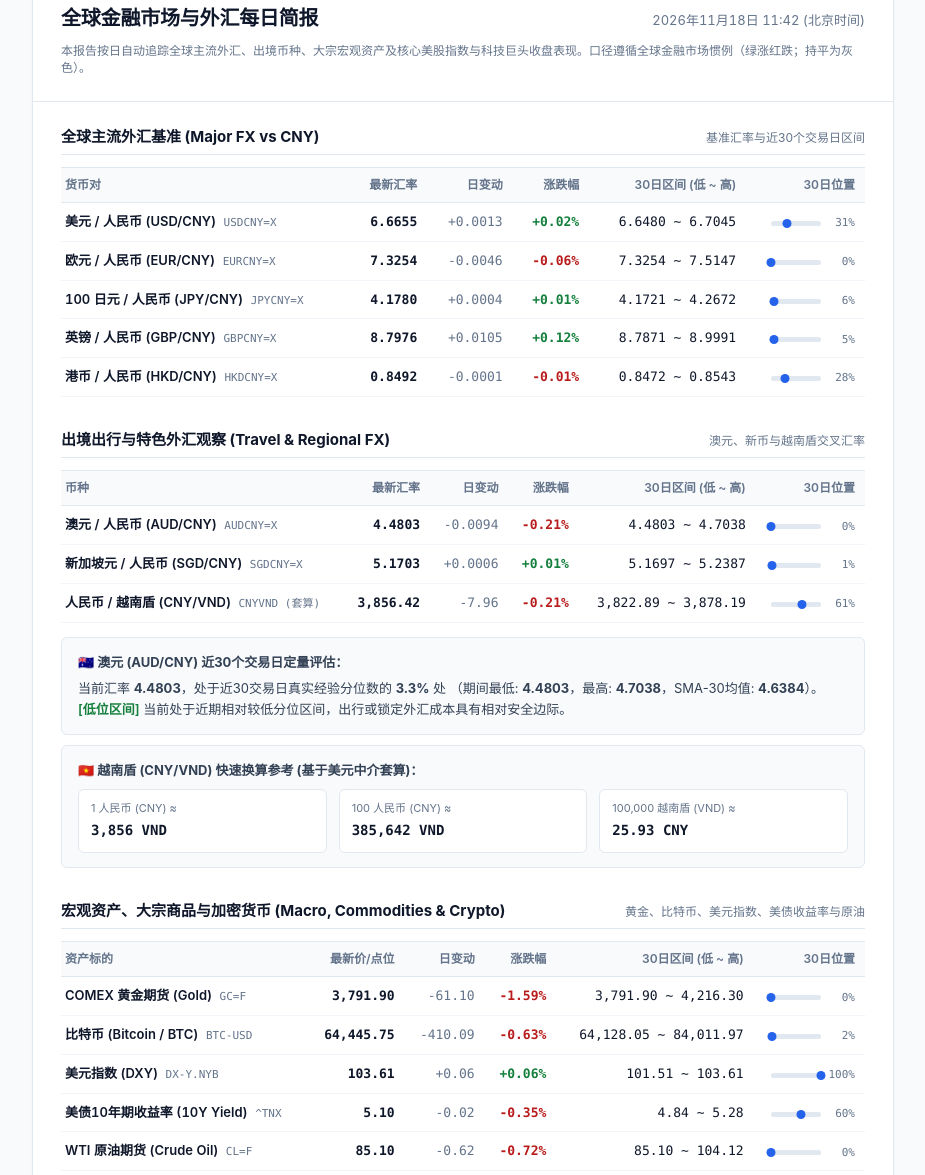
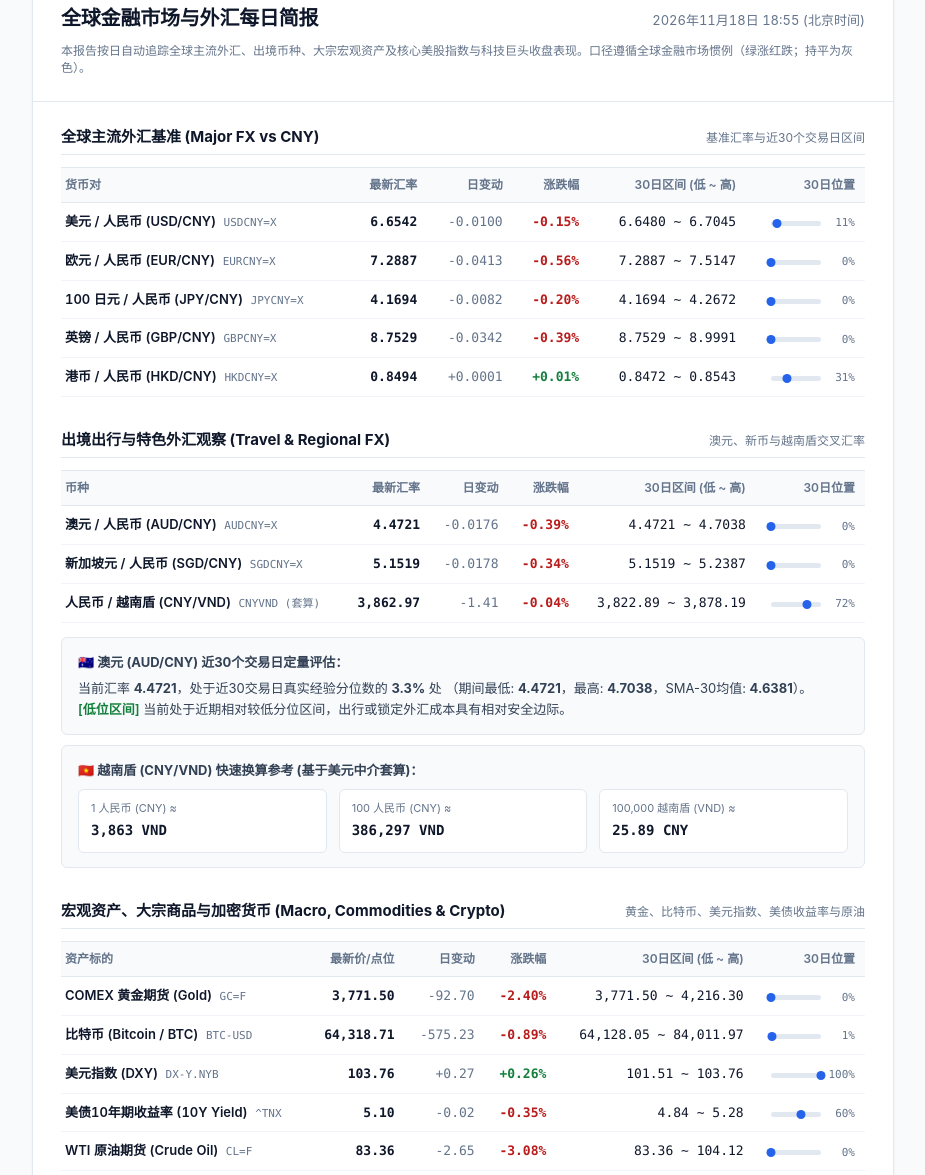
Before and after one commit to crimson-and-clover/daily-actions, a plain HTML site: page market-fx/archives/2026-11-18.html in a window 1280 px wide. Shown: the part 81-1256 px from the top of the page, without its empty margins (177-1102 px from the left). Drawn offline with Linux system fonts and the light colour scheme.

Commit message:
deploy: 554f1c892e4ee3c9bd8b2dceec618f4a09fd609b

```diff
--- a/market-fx/archives/2026-11-18.html
+++ b/market-fx/archives/2026-11-18.html
@@ -3,7 +3,7 @@
 <head>
     <meta charset="utf-8">
     <meta name="viewport" content="width=device-width, initial-scale=1.0">
-    <title>全球金融市场行情与外汇简报 - 2026年11月18日 11:42 (北京时间)</title>
+    <title>全球金融市场行情与外汇简报 - 2026年11月18日 18:55 (北京时间)</title>
     <style>
         :root {
             --bg-color: #f8fafc;
@@ -313,7 +313,7 @@
         <div class="header">
             <div class="header-top">
                 <h1 class="header-title">全球金融市场与外汇每日简报</h1>
-                <div class="header-meta">2026年11月18日 11:42 (北京时间)</div>
+                <div class="header-meta">2026年11月18日 18:55 (北京时间)</div>
             </div>
             <div class="header-notice">
                 本报告按日自动追踪全球主流外汇、出境币种、大宗宏观资产及核心美股指数与科技巨头收盘表现。口径遵循全球金融市场惯例（绿涨红跌；持平为灰色）。
@@ -341,29 +341,29 @@
                     <tbody>
                         <tr>
                             <td>美元 / 人民币 (USD/CNY) <span class="symbol-code">USDCNY=X</span></td>
-                            <td><b>6.6655</b></td>
-                            <td style="color: var(--muted);">+0.0013</td>
+                            <td><b>6.6542</b></td>
+                            <td style="color: var(--muted);">-0.0100</td>
                             <td>
-                                <span class="badge-up">+0.02%</span>
+                                <span class="badge-down">-0.15%</span>
                             </td>
                             <td>6.6480 ~ 6.7045</td>
                             <td>
                                 <div class="range-cell">
                                     <div class="range-track">
-                                        <div class="range-thumb" style="left: 31%;"></div>
+                                        <div class="range-thumb" style="left: 11%;"></div>
                                     </div>
-                                    <span class="range-text">31%</span>
+                                    <span class="range-text">11%</span>
                                 </div>
                             </td>
                         </tr>
                         <tr>
                             <td>欧元 / 人民币 (EUR/CNY) <span class="symbol-code">EURCNY=X</span></td>
-                            <td><b>7.3254</b></td>
-                            <td style="color: var(--muted);">-0.0046</td>
+                            <td><b>7.2887</b></td>
+                            <td style="color: var(--muted);">-0.0413</td>
                             <td>
-                                <span class="badge-down">-0.06%</span>
+                                <span class="badge-down">-0.56%</span>
                             </td>
-                            <td>7.3254 ~ 7.5147</td>
+                            <td>7.2887 ~ 7.5147</td>
                             <td>
                                 <div class="range-cell">
                                     <div class="range-track">
@@ -375,52 +375,52 @@
                         </tr>
                         <tr>
                             <td>100 日元 / 人民币 (JPY/CNY) <span class="symbol-code">JPYCNY=X</span></td>
-                            <td><b>4.1780</b></td>
-                            <td style="color: var(--muted);">+0.0004</td>
+                            <td><b>4.1694</b></td>
+                            <td style="color: var(--muted);">-0.0082</td>
                             <td>
-                                <span class="badge-up">+0.01%</span>
+                                <span class="badge-down">-0.20%</span>
                             </td>
-                            <td>4.1721 ~ 4.2672</td>
+                            <td>4.1694 ~ 4.2672</td>
                             <td>
                                 <div class="range-cell">
                                     <div class="range-track">
-                                        <div class="range-thumb" style="left: 6%;"></div>
+                                        <div class="range-thumb" style="left: 0%;"></div>
                                     </div>
-                                    <span class="range-text">6%</span>
+                                    <span class="range-text">0%</span>
                                 </div>
                             </td>
                         </tr>
                         <tr>
                             <td>英镑 / 人民币 (GBP/CNY) <span class="symbol-code">GBPCNY=X</span></td>
-                            <td><b>8.7976</b></td>
-                            <td style="color: var(--muted);">+0.0105</td>
+                            <td><b>8.7529</b></td>
+                            <td style="color: var(--muted);">-0.0342</td>
                             <td>
-                                <span class="badge-up">+0.12%</span>
+                                <span class="badge-down">-0.39%</span>
                             </td>
-                            <td>8.7871 ~ 8.9991</td>
+                            <td>8.7529 ~ 8.9991</td>
                             <td>
                                 <div class="range-cell">
                                     <div class="range-track">
-                                        <div class="range-thumb" style="left: 5%;"></div>
+                                        <div class="range-thumb" style="left: 0%;"></div>
                                     </div>
-                                    <span class="range-text">5%</span>
+                                    <span class="range-text">0%</span>
                                 </div>
                             </td>
                         </tr>
                         <tr>
                             <td>港币 / 人民币 (HKD/CNY) <span class="symbol-code">HKDCNY=X</span></td>
-                            <td><b>0.8492</b></td>
-                            <td style="color: var(--muted);">-0.0001</td>
+                            <td><b>0.8494</b></td>
+                            <td style="color: var(--muted);">+0.0001</td>
                             <td>
-                                <span class="badge-down">-0.01%</span>
+                                <span class="badge-up">+0.01%</span>
                             </td>
                             <td>0.8472 ~ 0.8543</td>
                             <td>
                                 <div class="range-cell">
                                     <div class="range-track">
-                                        <div class="range-thumb" style="left: 28%;"></div>
+                                        <div class="range-thumb" style="left: 31%;"></div>
                                     </div>
-                                    <span class="range-text">28%</span>
+                                    <span class="range-text">31%</span>
                                 </div>
                             </td>
                         </tr>
@@ -448,12 +448,12 @@
                     <tbody>
                         <tr>
                             <td>澳元 / 人民币 (AUD/CNY) <span class="symbol-code">AUDCNY=X</span></td>
-                            <td><b>4.4803</b></td>
-                            <td style="color: var(--muted);">-0.0094</td>
+                            <td><b>4.4721</b></td>
+                            <td style="color: var(--muted);">-0.0176</td>
                             <td>
-                                <span class="badge-down">-0.21%</span>
+                                <span class="badge-down">-0.39%</span>
                             </td>
-                            <td>4.4803 ~ 4.7038</td>
+                            <td>4.4721 ~ 4.7038</td>
                             <td>
                                 <div class="range-cell">
                                     <div class="range-track">
@@ -465,35 +465,35 @@
                         </tr>
                         <tr>
                             <td>新加坡元 / 人民币 (SGD/CNY) <span class="symbol-code">SGDCNY=X</span></td>
-                            <td><b>5.1703</b></td>
-                            <td style="color: var(--muted);">+0.0006</td>
+                            <td><b>5.1519</b></td>
+                            <td style="color: var(--muted);">-0.0178</td>
                             <td>
-                                <span class="badge-up">+0.01%</span>
+                                <span class="badge-down">-0.34%</span>
                             </td>
-                            <td>5.1697 ~ 5.2387</td>
+                            <td>5.1519 ~ 5.2387</td>
                             <td>
                                 <div class="range-cell">
                                     <div class="range-track">
-                                        <div class="range-thumb" style="left: 1%;"></div>
+                                        <div class="range-thumb" style="left: 0%;"></div>
                                     </div>
-                                    <span class="range-text">1%</span>
+                                    <span class="range-text">0%</span>
                                 </div>
                             </td>
                         </tr>
                         <tr>
                             <td>人民币 / 越南盾 (CNY/VND) <span class="symbol-code">CNYVND (套算)</span></td>
-                            <td><b>3,856.42</b></td>
-                            <td style="color: var(--muted);">-7.96</td>
+                            <td><b>3,862.97</b></td>
+                            <td style="color: var(--muted);">-1.41</td>
                             <td>
-                                <span class="badge-down">-0.21%</span>
+                                <span class="badge-down">-0.04%</span>
                             </td>
                             <td>3,822.89 ~ 3,878.19</td>
                             <td>
                                 <div class="range-cell">
                                     <div class="range-track">
-                                        <div class="range-thumb" style="left: 61%;"></div>
+                                        <div class="range-thumb" style="left: 72%;"></div>
                                     </div>
-                                    <span class="range-text">61%</span>
+                                    <span class="range-text">72%</span>
                                 </div>
                             </td>
                         </tr>
@@ -504,8 +504,8 @@
                 <div class="info-panel">
                     <div class="info-panel-title">🇦🇺 澳元 (AUD/CNY) 近30个交易日定量评估：</div>
                     <div style="color: var(--secondary);">
-                        当前汇率 <b>4.4803</b>，处于近30交易日真实经验分位数的 <b>3.3%</b> 处
-                        （期间最低: <b>4.4803</b>，最高: <b>4.7038</b>，SMA-30均值: <b>4.6384</b>）。
+                        当前汇率 <b>4.4721</b>，处于近30交易日真实经验分位数的 <b>3.3%</b> 处
+                        （期间最低: <b>4.4721</b>，最高: <b>4.7038</b>，SMA-30均值: <b>4.6381</b>）。
                         <br>
                         <span style="color: var(--up); font-weight: 600;">[低位区间]</span> 当前处于近期相对较低分位区间，出行或锁定外汇成本具有相对安全边际。
                     </div>
@@ -517,15 +517,15 @@
                     <div class="stat-grid">
                         <div class="stat-item">
                             <div class="stat-label">1 人民币 (CNY) ≈</div>
-                            <div class="stat-val">3,856 VND</div>
+                            <div class="stat-val">3,863 VND</div>
                         </div>
                         <div class="stat-item">
                             <div class="stat-label">100 人民币 (CNY) ≈</div>
-                            <div class="stat-val">385,642 VND</div>
+                            <div class="stat-val">386,297 VND</div>
                         </div>
                         <div class="stat-item">
                             <div class="stat-label">100,000 越南盾 (VND) ≈</div>
-                            <div class="stat-val">25.93 CNY</div>
+                            <div class="stat-val">25.89 CNY</div>
                         </div>
                     </div>
                 </div>
@@ -551,12 +551,12 @@
                     <tbody>
                         <tr>
                             <td>COMEX 黄金期货 (Gold) <span class="symbol-code">GC=F</span></td>
-                            <td><b>3,791.90</b></td>
-                            <td style="color: var(--muted);">-61.10</td>
+                            <td><b>3,771.50</b></td>
+                            <td style="color: var(--muted);">-92.70</td>
                             <td>
-                                <span class="badge-down">-1.59%</span>
+                                <span class="badge-down">-2.40%</span>
                             </td>
-                            <td>3,791.90 ~ 4,216.30</td>
+                            <td>3,771.50 ~ 4,216.30</td>
                             <td>
                                 <div class="range-cell">
                                     <div class="range-track">
@@ -568,29 +568,29 @@
                         </tr>
                         <tr>
                             <td>比特币 (Bitcoin / BTC) <span class="symbol-code">BTC-USD</span></td>
-                            <td><b>64,445.75</b></td>
-                            <td style="color: var(--muted);">-410.09</td>
+                            <td><b>64,318.71</b></td>
+                            <td style="color: var(--muted);">-575.23</td>
                             <td>
-                                <span class="badge-down">-0.63%</span>
+                                <span class="badge-down">-0.89%</span>
                             </td>
                             <td>64,128.05 ~ 84,011.97</td>
                             <td>
                                 <div class="range-cell">
                                     <div class="range-track">
-                                        <div class="range-thumb" style="left: 2%;"></div>
+                                        <div class="range-thumb" style="left: 1%;"></div>
                                     </div>
-                                    <span class="range-text">2%</span>
+                                    <span class="range-text">1%</span>
                                 </div>
                             </td>
                         </tr>
                         <tr>
                             <td>美元指数 (DXY) <span class="symbol-code">DX-Y.NYB</span></td>
-                            <td><b>103.61</b></td>
-                            <td style="color: var(--muted);">+0.06</td>
+                            <td><b>103.76</b></td>
+                            <td style="color: var(--muted);">+0.27</td>
                             <td>
-                                <span class="badge-up">+0.06%</span>
+                                <span class="badge-up">+0.26%</span>
                             </td>
-                            <td>101.51 ~ 103.61</td>
+                            <td>101.51 ~ 103.76</td>
                             <td>
                                 <div class="range-cell">
                                     <div class="range-track">
@@ -619,12 +619,12 @@
                         </tr>
                         <tr>
                             <td>WTI 原油期货 (Crude Oil) <span class="symbol-code">CL=F</span></td>
-                            <td><b>85.10</b></td>
-                            <td style="color: var(--muted);">-0.62</td>
+                            <td><b>83.36</b></td>
+                            <td style="color: var(--muted);">-2.65</td>
                             <td>
-                                <span class="badge-down">-0.72%</span>
+                                <span class="badge-down">-3.08%</span>
                             </td>
-                            <td>85.10 ~ 104.12</td>
+                            <td>83.36 ~ 104.12</td>
                             <td>
                                 <div class="range-cell">
                                     <div class="range-track">
```
